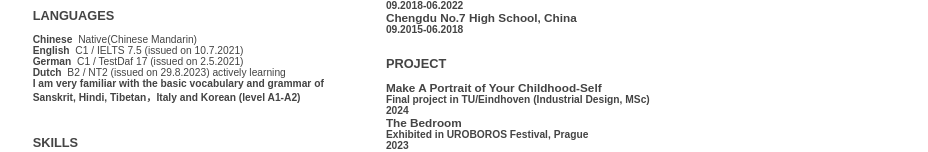
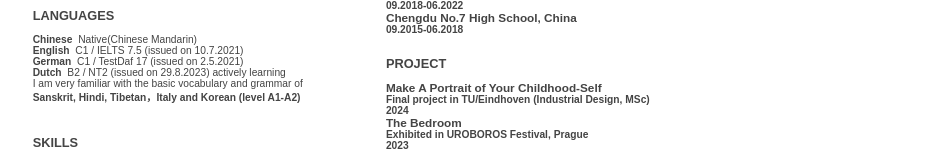
Before and after one commit to Tiao12138/Portfolio_Mingzhu-Fan_ABOUT-ME, a plain HTML site: page p1.html in a window 1280 px wide. Shown: the part 295-447 px from the top of the page, without its empty margins (24-952 px from the left). Drawn offline with Linux system fonts and the light colour scheme.

Commit message:
Update p1.html

```diff
--- a/p1.html
+++ b/p1.html
@@ -27,8 +27,8 @@
               <b> English </b> &nbsp;C1 / IELTS 7.5 (issued on 10.7.2021)</br>
               <b> German </b> &nbsp;C1 / TestDaf 17 (issued on 2.5.2021)</br>
               <b> Dutch </b> &nbsp;B2 / NT2 (issued on 29.8.2023) actively learning </br>
-              <b> I am very familiar with the basic vocabulary and grammar of </br>
-                  Sanskrit, Hindi, Tibetan，Italy and Korean (level A1-A2) </br></br>
+                  I am very familiar with the basic vocabulary and grammar of </br>
+                  <b>Sanskrit, Hindi, Tibetan，Italy and Korean (level A1-A2)<b> </br></br>
           </p>
         </div>
 
```
